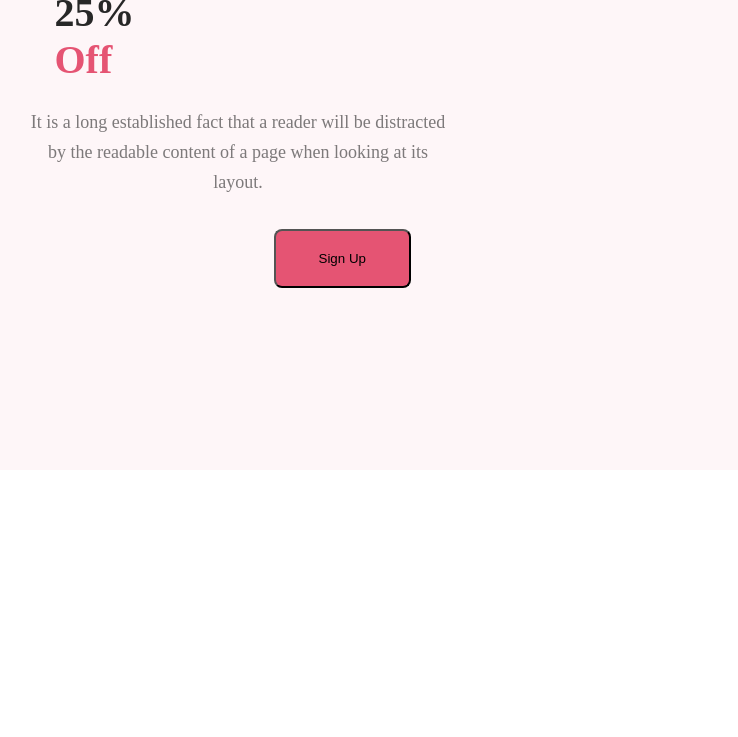
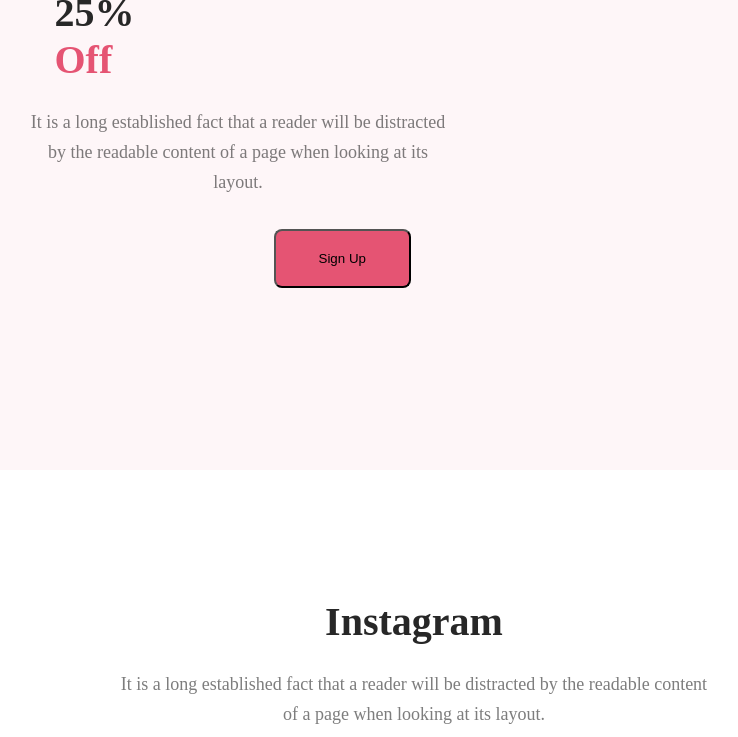
Before and after one commit to alam-ij/Flower-shop, a plain HTML site: page index.html in a window 1280 px wide. Shown: the part 2860-3597 px from the top of the page, without its empty margins (226-964 px from the left). Before the commit the page ends 3338 px from the top, so only its background shows below. Drawn offline with Linux system fonts and the light colour scheme.

Commit message:
section5 completeted

```diff
--- a/index.html
+++ b/index.html
@@ -66,6 +66,12 @@
     </div>
     <div><img src="./Flower Asset/pngwing 8.png" alt="" class="section4-right-image" width="318px" height="420px"></div>
 </section>
+<section class="section5">
+    <div>
+        <h3 class="section5-title">Instagram</h3>
+        <p class="section5-paragraph">It is a long established fact that a reader will be distracted by the readable content of a page when looking at its layout.</p>
+    </div>
+</section>
     </main>
     <footer></footer>
 </body>
--- a/styles.css
+++ b/styles.css
@@ -175,3 +175,25 @@ margin-left: 642px;
     margin-right: 429px;
     margin-bottom: 100px;
 }
+/* section5 relateded styles start  */
+.section5{
+text-align: center;
+margin-top: 128px;
+}
+.section5-title{
+    color: #272727;
+    font-size: 40px;
+    font-weight: 800;
+    margin-bottom: 24px;
+
+}
+.section5-paragraph{
+    color: rgba(39, 39, 39, 0.60);
+    font-size: 18px;
+    font-weight: 400;
+    line-height: 30px;
+    margin: 0px auto;
+    max-width: 594px;
+    margin-top: 0px;
+
+}
```
